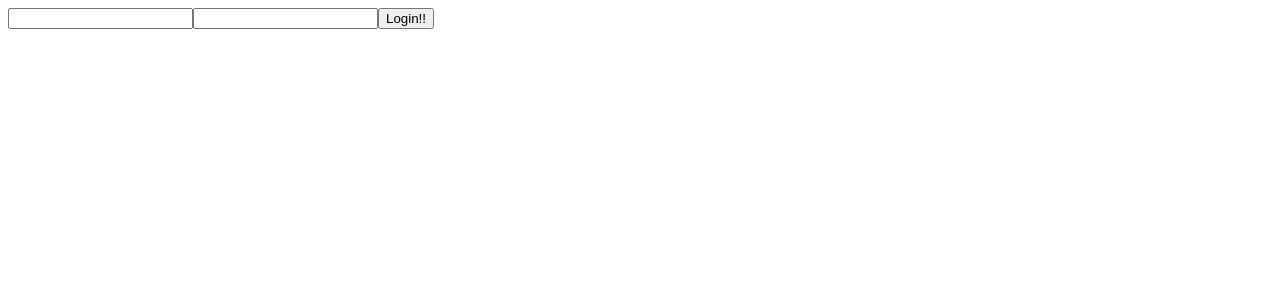
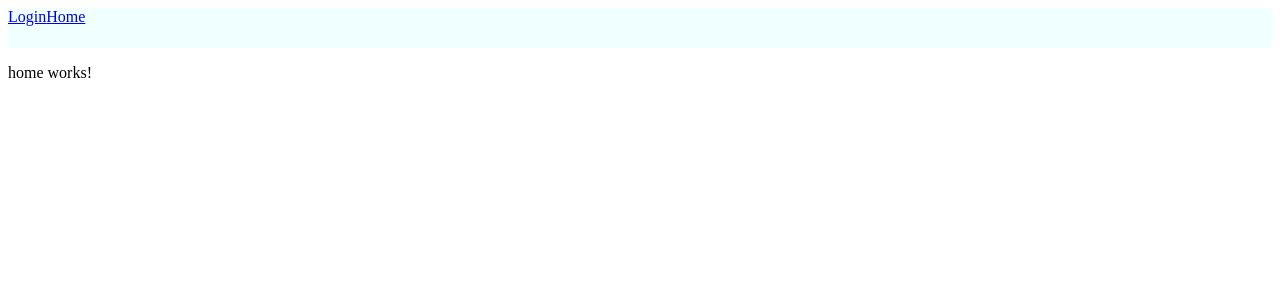
Before and after one commit to saranshgupta1995/Just-A-Forum, an Angular app: page /home in a window 1280 px wide. Shown: the top 300 px of the page. Built offline with nearby package versions, Linux system fonts and the light colour scheme.

Commit message:
basic routing

```diff
--- a/src/app/app.component.html
+++ b/src/app/app.component.html
@@ -1 +1,9 @@
-<app-login></app-login>
+<div style="height: 40px; width: 100%; background-color: azure;">
+    <nav>
+        <a routerLink="/login" routerLinkActive="active">Login</a>
+        <a routerLink="/home" routerLinkActive="active">Home</a>
+    </nav>
+</div>
+
+<router-outlet></router-outlet>
+<!-- Routed views go here -->
--- a/src/app/app.module.ts
+++ b/src/app/app.module.ts
@@ -1,16 +1,25 @@
 import { BrowserModule } from '@angular/platform-browser';
 import { NgModule } from '@angular/core';
-
+import { RouterModule, Routes } from '@angular/router';
 import { AppComponent } from './app.component';
 import { LoginComponent } from './login/login.component';
 import { FormsModule, ReactiveFormsModule } from '@angular/forms';
+import { HomeComponent } from './home/home.component';
+
+const appRoutes: Routes = [
+    { path: 'login', component: LoginComponent },
+    { path: 'home', component: HomeComponent },
+    { path: '', component: AppComponent },
+]
 
 @NgModule({
     declarations: [
         AppComponent,
-        LoginComponent
+        LoginComponent,
+        HomeComponent
     ],
     imports: [
+        RouterModule.forRoot(appRoutes,{enableTracing:true}),
         BrowserModule,
         FormsModule
     ],
--- /dev/null
+++ b/src/app/home/home.component.html
@@ -0,0 +1,3 @@
+<p>
+  home works!
+</p>
--- /dev/null
+++ b/src/app/home/home.component.ts
@@ -0,0 +1,15 @@
+import { Component, OnInit } from '@angular/core';
+
+@Component({
+  selector: 'app-home',
+  templateUrl: './home.component.html',
+  styleUrls: ['./home.component.css']
+})
+export class HomeComponent implements OnInit {
+
+  constructor() { }
+
+  ngOnInit() {
+  }
+
+}
```
Also changed, not shown: src/app/home/home.component.css (added), 1 other file (tests, documents, lock files or other folders).
